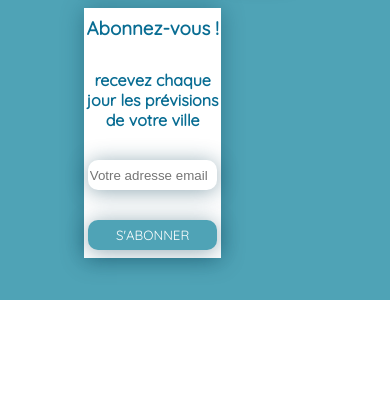
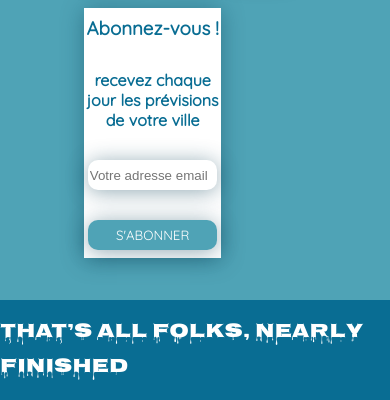
Before and after one commit to IMTR0J4N/HTML-CSS-Exam_Final, a website built with Vite: page index.html in a window 390 px wide. Shown: the part 1194-1594 px from the top of the page. Before the commit the page ends 1494 px from the top, so only its background shows below. Built offline with nearby package versions, Linux system fonts and the light colour scheme; files whose address does not match are found by name.

Commit message:
finish footer tablet design and start code responsive

```diff
--- a/index.html
+++ b/index.html
@@ -116,6 +116,9 @@
     </div>
     </div>
   </main>
+  <footer>
+    <small>that’s all folks, nearly finished</small>
+  </footer>
   <script src="./src/js/app.js" type="module"></script>
 </body>
 </html>
--- a/src/css/style.css
+++ b/src/css/style.css
@@ -265,3 +265,18 @@ form > button {
     font-family: var(--text-font);
     color: var(--text-white);
 }
+
+footer {
+    display: flex;
+    justify-content: center;
+    align-items: center;
+    background-color: var(--header-footer-bg);
+    width: 100%;
+    height: 100px;
+    font-family: var(--title-font);
+}
+
+footer > small {
+    font-size: 20px;
+    color: var(--text-white);
+}
```
